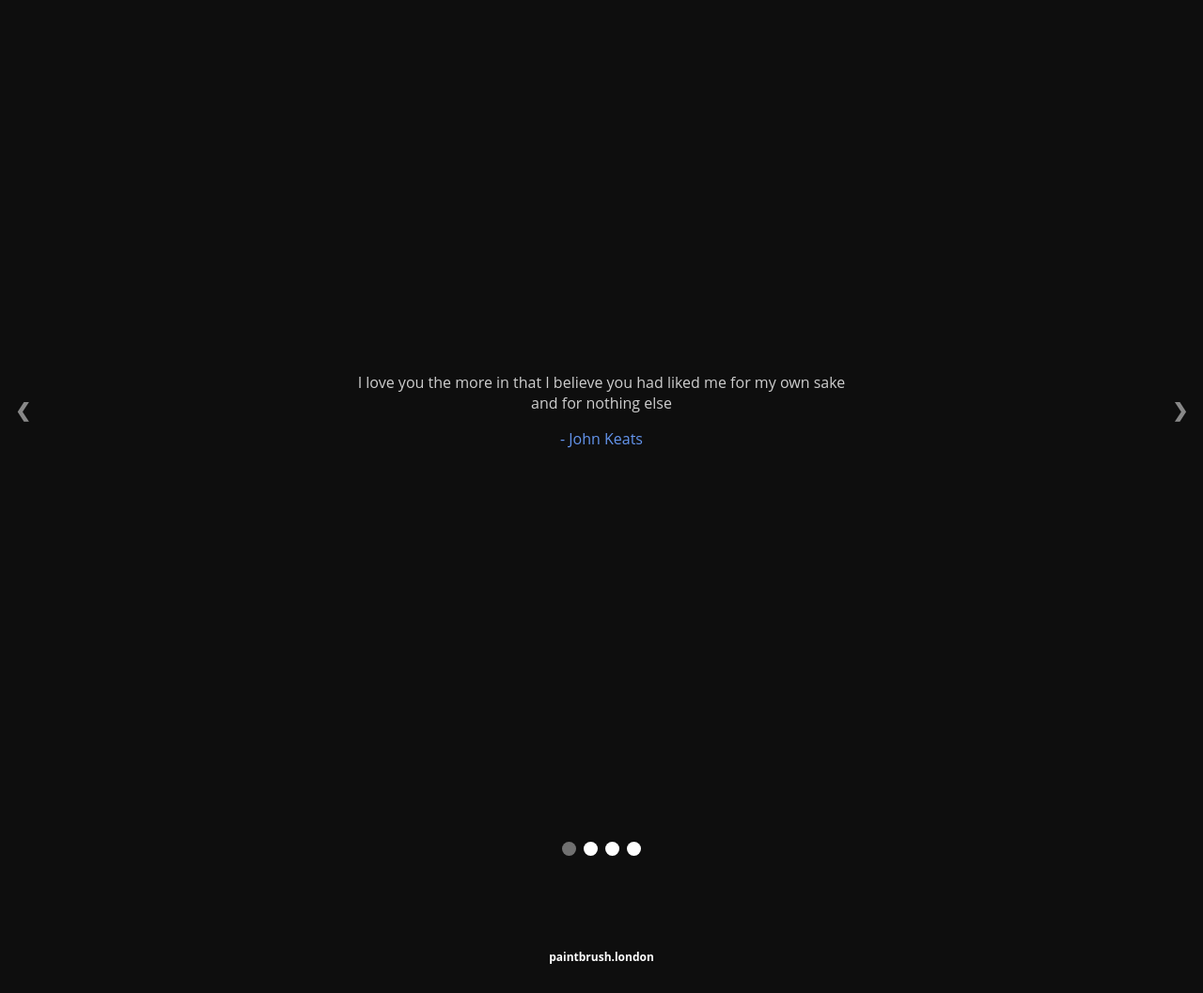
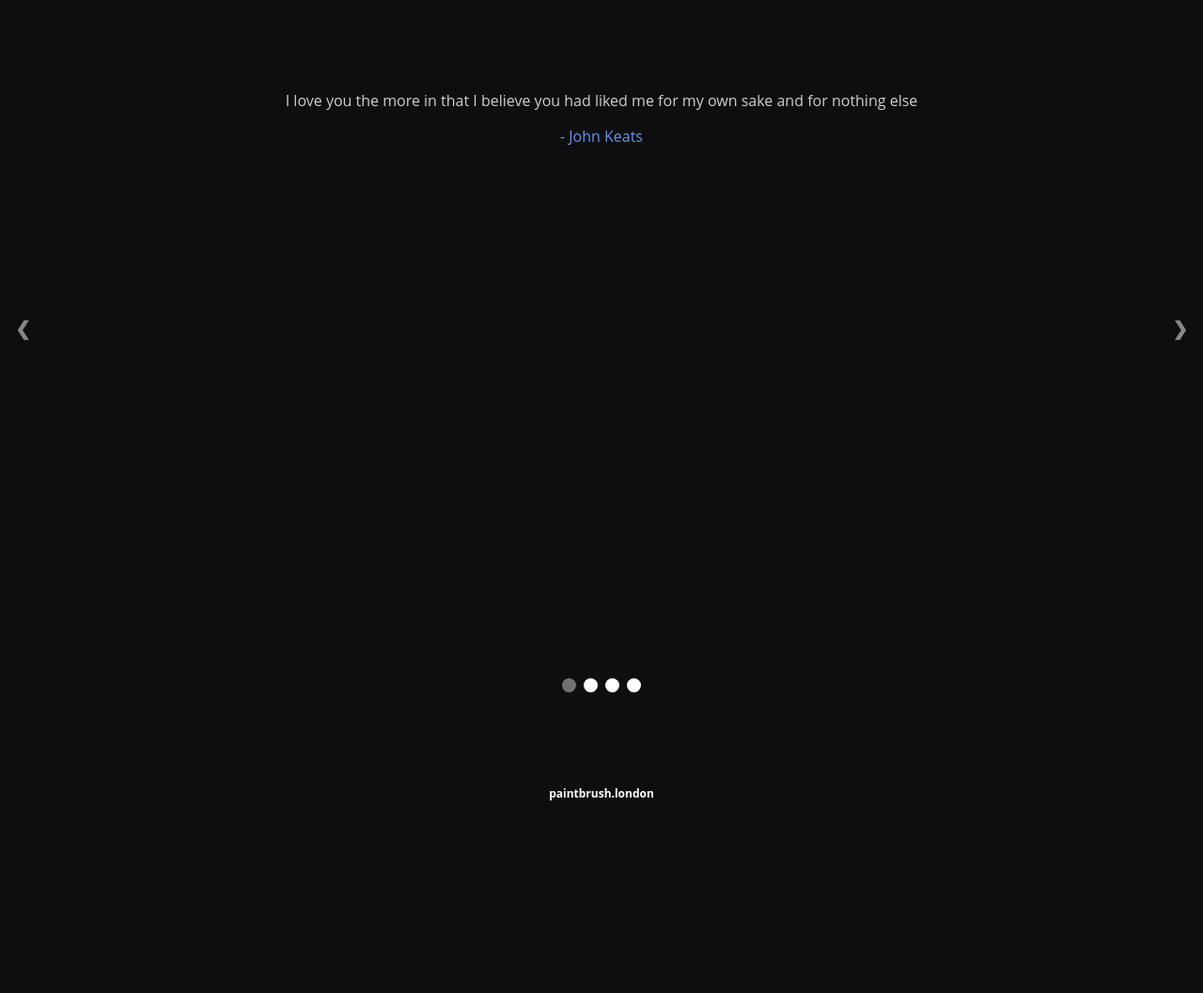
Before and after one commit to hafizzainal/hafizzainal.github.io, a Jekyll site: the page built from index.md, in a window 1280 px wide. Shown: the whole page at 94% size. Built offline with Jekyll 4.4.1, drawn with Linux system fonts in a browser that asks for light colours; our own code applies the rules of GitHub Pages for plain Markdown files; after the commit the page ends 900 px from its top, so only the background shows below that.

Commit message:
Update default.html

```diff
--- a/_layouts/default.html
+++ b/_layouts/default.html
@@ -51,9 +51,10 @@ img {vertical-align: middle;}
 
 /* Slideshow container */
 .slideshow-container {
+  height: 700px !important;
   position: relative;
   background: #0e0e0e;
-  padding: 300px;
+  margin: auto;
 }
 
 /* Slides */
@@ -129,9 +130,6 @@ img {vertical-align: middle;}
 .active, .dot:hover {
   background-color: #717171;
 }
-
-/* Add an italic font style to all quotes */
-q {font-style: italic;}
 
 /* Add a blue color to the author */
 .author {color: cornflowerblue;}
```
